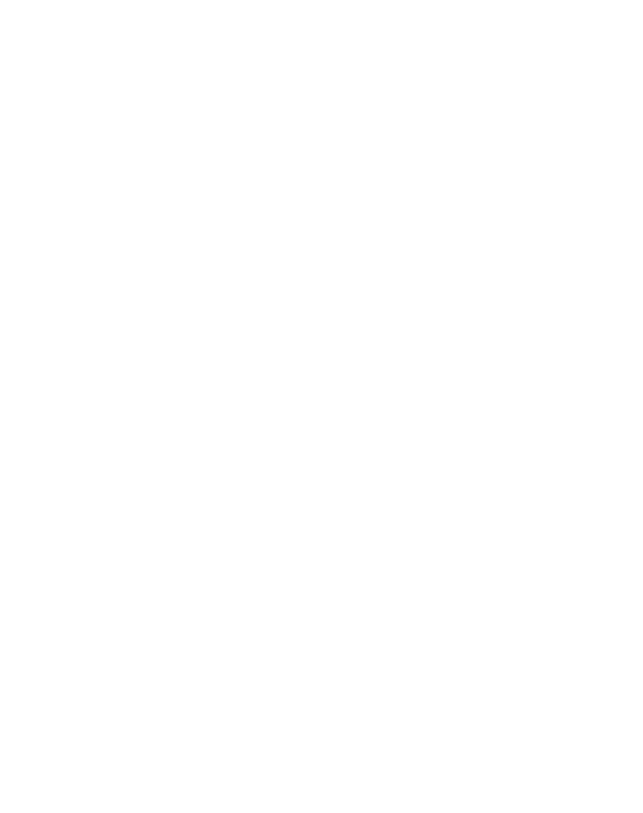
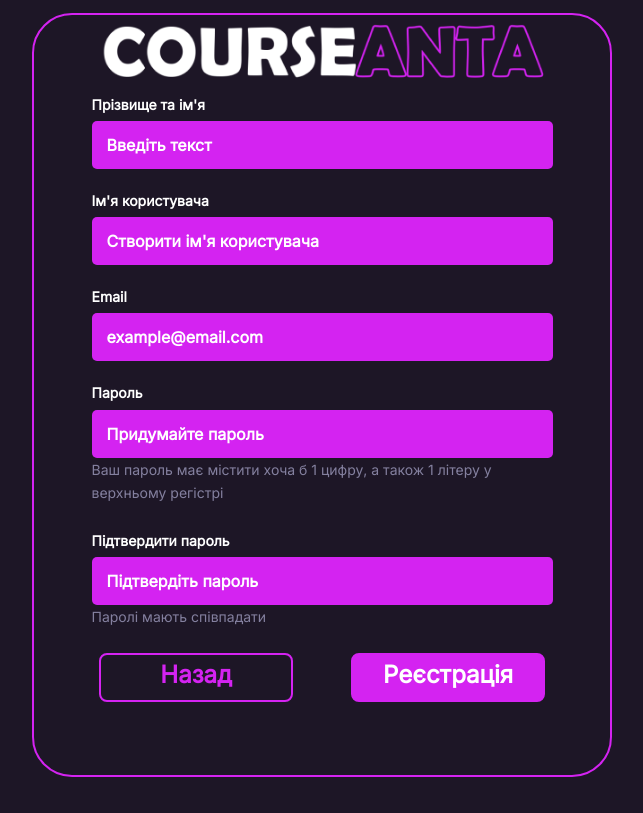
Before and after one commit to Pavliuk13/Courseanta, a plain HTML site: page pages/sign-up.html in a window 1280 px wide. Shown: the whole page, without its empty margins (318-961 px from the left). Drawn offline with Linux system fonts and the light colour scheme.

Commit message:
registration form

```diff
--- a/pages/sign-up.html
+++ b/pages/sign-up.html
@@ -4,9 +4,44 @@
     <meta charset="UTF-8">
     <meta http-equiv="X-UA-Compatible" content="IE=edge">
     <meta name="viewport" content="width=device-width, initial-scale=1.0">
-    <title>Document</title>
+    <link rel="stylesheet" href="../css/sign-up.css">
+    <link href="https://fonts.googleapis.com/css2?family=Inter&display=swap" rel="stylesheet">
+    <title>Sign Up</title>
 </head>
 <body>
-
+    <form>
+        <div class="logo">
+            <img src="../img/logo-2.png" alt="logo">
+        </div>
+        <div class="input-list">
+            <div class="input-item">
+                <label for="name">Прізвище та ім'я</label>
+                <input id="name" type="text" placeholder="Введіть текст">
+            </div>
+            <div class="input-item">
+                <label for="user-name">Ім'я користувача</label>
+                <input id="user_name" type="text" placeholder="Створити ім'я користувача">
+            </div>
+            <div class="input-item">
+                <label for="email">Email</label>
+                <input id="email" type="email" placeholder="example@email.com">
+            </div>
+            <div class="input-item">
+                <label for="pass">Пароль</label>
+                <input id="pass" type="password" placeholder="Придумайте пароль">
+                <label class="desc">Ваш пароль має містити хоча б 1 цифру, а також 1 літеру у верхньому регістрі</label>
+            </div>
+            <div class="input-item">
+                <label for="confirm_pass">Підтвердити пароль</label>
+                <input id="confirm_pass" type="password" placeholder="Підтвердіть пароль">
+                <label class="desc">Паролі мають співпадати</label>
+            </div>
+            <div class="buttons">
+                <a href="./index.html" class="back">Назад</a>
+                <a href="#" class="continue">Реєстрація</a>
+            </div>
+        </div>
+    </form>
+    <script src="https://kit.fontawesome.com/74fb05f4c1.js" crossorigin="anonymous"></script>
 </body>
 </html>
--- /dev/null
+++ b/sass/sign-up.sass
@@ -0,0 +1,125 @@
+@import './variables'
+
+*
+    padding: 0
+    margin: 0
+
+html, body
+    height: 100%
+
+body
+    font-size: 1em
+    min-width: 320px
+    position: relative
+    line-height: 1.65
+    font-family: 'Inter', sans-serif
+    overflow-x: hidden
+    opacity: 1
+    background-color: $mainColor
+
+::placeholder
+    color: $textColor
+    font-weight: bold
+    font-family: 'Inter', sans-serif
+    font-size: 16px
+
+form
+    width: 45%
+    height: 95%
+    margin: 0 auto
+    border: 2px solid $secondColor
+    border-radius: 40px
+    margin-top: 1%
+    @media (max-width: 1160px)
+        width: 60%
+    @media (max-width: 900px)
+        width: 70%
+    @media (max-width: 745px)
+        width: 80%
+    @media (max-width: 635px)
+        width: 90%
+        height: 90%
+    @media (max-width: 512px)
+        height: 85%
+    @media (max-width: 390px)
+        height: 82%
+    .logo
+        text-align: center
+        img
+            width: 80%
+    .input-list
+        .buttons
+            width: 446px
+            margin: 0 auto
+            display: flex
+            justify-content: space-between
+            @media (max-width: 635px)
+                width: 400px
+            @media (max-width: 512px)
+                width: 296px
+            @media (max-width: 390px)
+                width: 260px
+            a
+                text-align: center
+                text-decoration: none
+                width: 190px
+                height: 45px
+                border: 2px solid $secondColor
+                border-radius: 8px
+                margin-top: 20px
+                font-size: 24px
+                font-weight: bold
+                color: $secondColor
+                margin-right: 10px
+                @media (max-width: 512px)
+                    font-size: 16px
+                    height: 31px
+                    margin-top: 20px
+                &:last-child
+                    margin-right: 0
+                    margin-left: 10px
+                    background-color: $secondColor
+                    color: $textColor
+        .input-item
+            display: grid
+            justify-content: center
+            width: 100%
+            margin-top: 20px
+            &:first-child
+                margin-top: 0px
+            label
+                font-weight: bold
+                color: $textColor
+                font-size: 14px
+                margin-bottom: 5px
+            label.desc
+                color: #84809F
+                font-weight: normal
+                width: 446px
+                @media (max-width: 635px)
+                    width: 400px
+                @media (max-width: 512px)
+                    width: 296px
+                @media (max-width: 390px)
+                    width: 260px
+            input
+                width: 446px
+                height: 48px
+                @media (max-width: 635px)
+                    width: 400px
+                @media (max-width: 512px)
+                    width: 296px
+                @media (max-width: 390px)
+                    width: 260px
+                    height: 40px
+                background-color: $secondColor
+                color: $textColor
+                font-weight: bold
+                font-size: 16px
+                font-family: 'Inter', sans-serif
+                border: none
+                border-radius: 5px
+                padding: 0 0 0 15px
+
+                &:active
+                    border: 1px solid $textColor
```
Also changed, not shown: pages/index.html (+1 -16 lines), sass/index.sass (+0 -44 lines), css/sign-up.css (added), img/logo-2.png (added).
